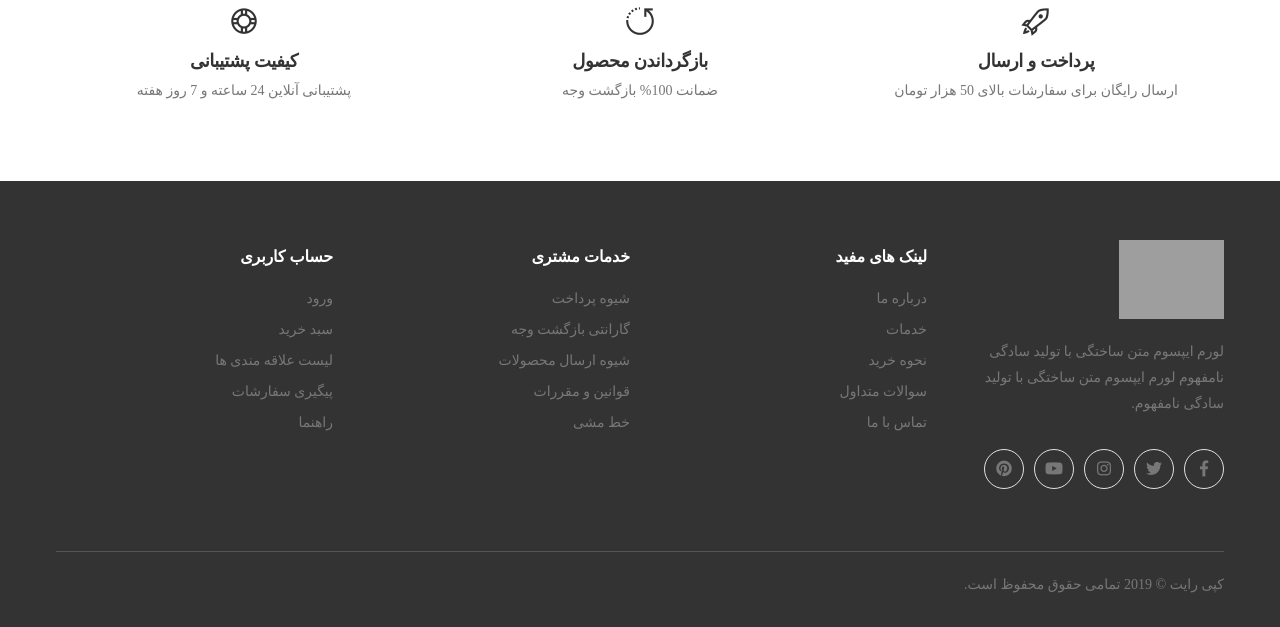
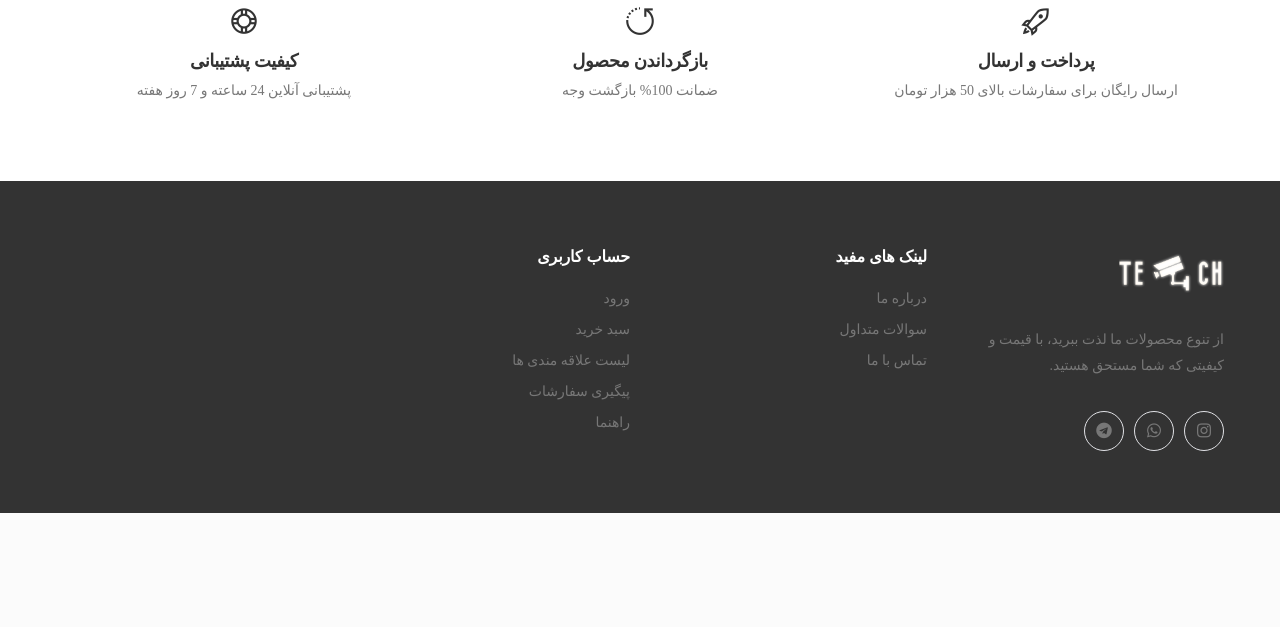
Before and after one commit to tahamusvi/webShop, a Django app: page / in a window 1280 px wide. Shown: the part 3240-3867 px from the top of the page. After the commit the page ends 3753 px from the top, so only its background shows below. Run offline with Django 4.2, Linux system fonts and the light colour scheme; data comes from the database, SQL or seed files in the repository; some libraries are stand-ins or nearby versions; some web fonts are replaced; grey boxes are pictures that could not be loaded.

Commit message:
edit footer

```diff
--- a/facades/templates/facades/base.html
+++ b/facades/templates/facades/base.html
@@ -7,13 +7,13 @@
     <meta charset="UTF-8">
     <meta http-equiv="X-UA-Compatible" content="IE=edge">
     <meta name="viewport" content="width=device-width, initial-scale=1, shrink-to-fit=no">
-    <title>Boss</title>
+    <title>Tech shop</title>
     <meta name="keywords" content="HTML5 Template">
-    <meta name="description" content="Molla - Bootstrap eCommerce Template">
+    <meta name="description" content="Tech Shop">
     <!-- Favicon -->
-    <link rel="apple-touch-icon" sizes="180x180" href="{% static 'facades/images/icons/apple-touch-icon.png' %}">
-    <link rel="icon" type="image/png" sizes="32x32" href="{% static 'facades/images/icons/favicon-32x32.png' %}">
-    <link rel="icon" type="image/png" sizes="16x16" href="{% static 'facades/images/icons/favicon-16x16.png' %}">
+    <link rel="apple-touch-icon" sizes="180x180" href="{% static 'facades/images/dorbin.png' %}">
+    <link rel="icon" type="image/png" sizes="32x32" href="{% static 'facades/images/dorbin.png' %}">
+    <link rel="icon" type="image/png" sizes="16x16" href="{% static 'facades/images/dorbin.png.png' %}">
     <link rel="manifest" href="{% static 'facades/images/icons/site.webmanifest' %}">
     <link rel="mask-icon" href="{% static 'facades/images/icons/safari-pinned-tab.html' %}" color="#666666">
     <link rel="shortcut icon" href="{% static 'facades/images/icons/favicon.ico' %}">
--- a/facades/templates/facades/parts/footer.html
+++ b/facades/templates/facades/parts/footer.html
@@ -7,22 +7,28 @@
             <div class="row">
                 <div class="col-sm-6 col-lg-3">
                     <div class="widget widget-about">
-                        <img src="assets/images/logo-footer.png" class="footer-logo" alt="Footer Logo"
+                        <img src="{% static 'facades/images/dorbin.png' %}" class="footer-logo" alt="Footer Logo"
                             width="105" height="25">
-                        <p>لورم ایپسوم متن ساختگی با تولید سادگی نامفهوم لورم ایپسوم متن ساختگی با تولید سادگی
-                            نامفهوم. </p>
+                        <p>از تنوع محصولات ما لذت ببرید، با قیمت و کیفیتی که شما مستحق هستید.</p>
 
                         <div class="social-icons">
-                            <a href="#" class="social-icon" title="فیسبوک" target="_blank"><i
+                            <a href="#" class="social-icon" title="اینستاگرام" target="_blank"><i
+                                  class="icon-instagram"></i></a>
+                            <a href="#" class="social-icon" title="واتساپ" target="_blank"><i
+                                    class="icon-whatsapp"></i></a>
+                            <a href="#" class="social-icon" title="تلگرام" target="_blank"><i
+                                    class="icon-telegram"></i></a>
+
+                            <!-- <a href="#" class="social-icon" title="فیسبوک" target="_blank"><i
                                     class="icon-facebook-f"></i></a>
                             <a href="#" class="social-icon" title="توییتر" target="_blank"><i
                                     class="icon-twitter"></i></a>
-                            <a href="#" class="social-icon" title="اینستاگرام" target="_blank"><i
-                                    class="icon-instagram"></i></a>
+
                             <a href="#" class="social-icon" title="یوتیوب" target="_blank"><i
                                     class="icon-youtube"></i></a>
                             <a href="#" class="social-icon" title="پینترست" target="_blank"><i
-                                    class="icon-pinterest"></i></a>
+                                    class="icon-pinterest"></i></a> -->
+
                         </div><!-- End .soial-icons -->
                     </div><!-- End .widget about-widget -->
                 </div><!-- End .col-sm-6 col-lg-3 -->
@@ -33,27 +39,15 @@
 
                         <ul class="widget-list">
                             <li><a href="about.html">درباره ما</a></li>
-                            <li><a href="#">خدمات</a></li>
-                            <li><a href="#">نحوه خرید</a></li>
+                            <!-- <li><a href="#">خدمات</a></li> -->
+                            <!-- <li><a href="#">نحوه خرید</a></li> -->
                             <li><a href="faq.html">سوالات متداول</a></li>
                             <li><a href="contact.html">تماس با ما</a></li>
                         </ul><!-- End .widget-list -->
                     </div><!-- End .widget -->
                 </div><!-- End .col-sm-6 col-lg-3 -->
 
-                <div class="col-sm-6 col-lg-3">
-                    <div class="widget">
-                        <h4 class="widget-title">خدمات مشتری</h4><!-- End .widget-title -->
 
-                        <ul class="widget-list">
-                            <li><a href="#">شیوه پرداخت</a></li>
-                            <li><a href="#">گارانتی بازگشت وجه</a></li>
-                            <li><a href="#">شیوه ارسال محصولات</a></li>
-                            <li><a href="#">قوانین و مقررات</a></li>
-                            <li><a href="#">خط مشی</a></li>
-                        </ul><!-- End .widget-list -->
-                    </div><!-- End .widget -->
-                </div><!-- End .col-sm-6 col-lg-3 -->
 
                 <div class="col-sm-6 col-lg-3">
                     <div class="widget">
@@ -68,14 +62,17 @@
                         </ul><!-- End .widget-list -->
                     </div><!-- End .widget -->
                 </div><!-- End .col-sm-6 col-lg-3 -->
+
+
+
+
+
+
             </div><!-- End .row -->
         </div><!-- End .container -->
     </div><!-- End .footer-middle -->
 
     <div class="footer-bottom">
-        <div class="container">
-            <p class="footer-copyright">کپی رایت © 2019 تمامی حقوق محفوظ است.</p>
-            <!-- End .footer-copyright -->
-        </div><!-- End .container -->
+
     </div><!-- End .footer-bottom -->
 </footer><!-- End .footer -->
--- a/facades/views.py
+++ b/facades/views.py
@@ -1,5 +1,5 @@
 from django.shortcuts import render
-from stuff.models import Product
+from stuff.models import Product,Category
 
 
 #----------------------------------------------------------------------------------------------
@@ -11,12 +11,15 @@ def HomePage(request):
     # New stuff in website
     news = Product.objects.filter(available=True)
     news_list = [s.id for s in news if s.is_new][0:8]
+    news = news.filter(id__in=news_list)
 
-    news = news.filter(id__in=news_list)
+    # Categories
+    Categories = Category.objects.filter(is_sub=False)[0:4]
+
 
 
 
 
     # return render(request,'facades/landing.html')
-    return render(request,'facades/landing.html',{'products':news,'productsOfDiscount':discounted,})
+    return render(request,'facades/landing.html',{'products':news,'productsOfDiscount':discounted,'Categories' : Categories,})
 #----------------------------------------------------------------------------------------------
```
Also changed, not shown: facades/static/facades/images/icons/browserconfig.html (deleted, +0 -13 lines), facades/static/facades/images/icons/safari-pinned-tab.html (deleted, +0 -13 lines), facades/static/facades/images/icons/apple-touch-icon.png (deleted), facades/static/facades/images/icons/favicon-16x16.png (deleted), facades/static/facades/images/icons/favicon-32x32.png (deleted), facades/static/facades/images/icons/favicon.ico (deleted), facades/static/facades/images/icons/site.webmanifest (deleted), facades/static/facades/images/logo.png (deleted).
